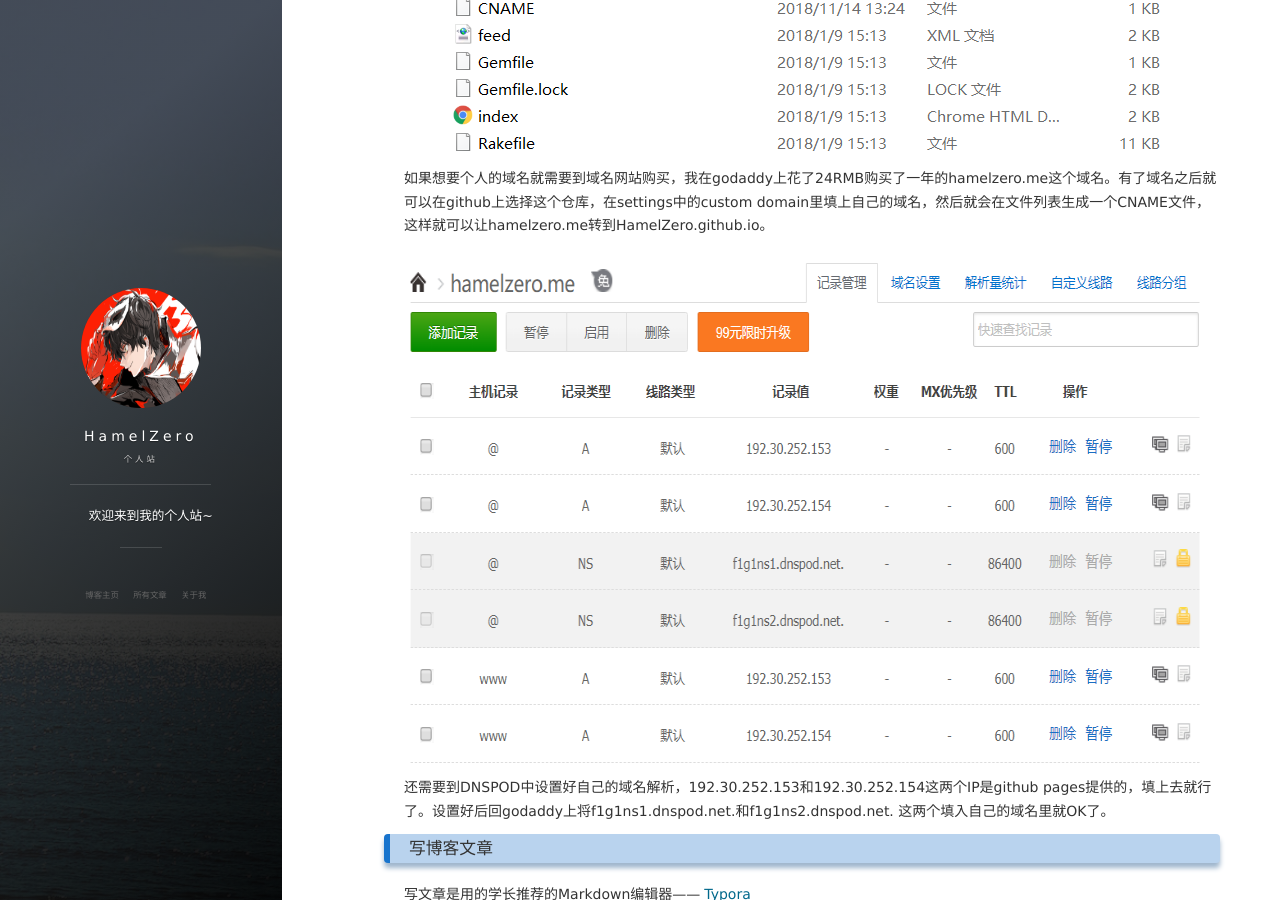
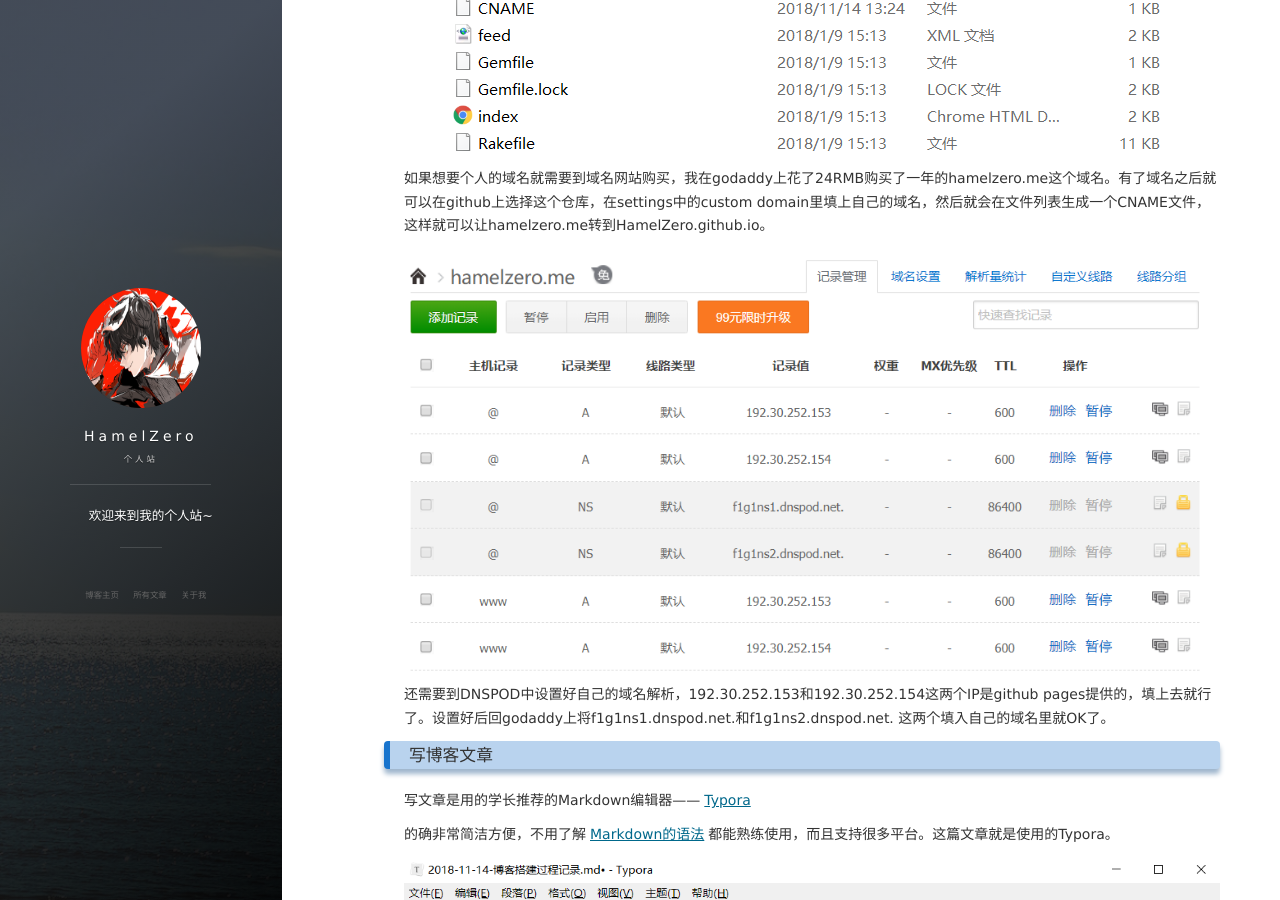
Before and after one commit to HamelZero/HamelZero.github.io, a Jekyll site: the page built from _posts/2018-11-14-博客搭建过程记录.md, in a window 1280 px wide and 900 px high, scrolled down 907 px. Built offline with Jekyll 4.4.1, drawn with Linux system fonts in a browser that asks for light colours; nearby versions of some CDN libraries; comment, search, counter and statistics services are not loaded.

Commit message:
Update 2018-11-14-博客搭建过程记录.md

```diff
--- a/_posts/2018-11-14-博客搭建过程记录.md
+++ b/_posts/2018-11-14-博客搭建过程记录.md
@@ -27,7 +27,7 @@ description: "Jekyll+Github托管建立博客"
 
 如果想要个人的域名就需要到域名网站购买，我在godaddy上花了24RMB购买了一年的hamelzero.me这个域名。有了域名之后就可以在github上选择这个仓库，在settings中的custom domain里填上自己的域名，然后就会在文件列表生成一个CNAME文件，这样就可以让hamelzero.me转到HamelZero.github.io。
 
-<img src="/images/posts/Blog/image2.png" height="518" width="995">
+<img src="/images/posts/Blog/image2.png" >
 
 还需要到DNSPOD中设置好自己的域名解析，192.30.252.153和192.30.252.154这两个IP是github pages提供的，填上去就行了。设置好后回godaddy上将f1g1ns1.dnspod.net.和f1g1ns2.dnspod.net. 这两个填入自己的域名里就OK了。
 
@@ -37,4 +37,4 @@ description: "Jekyll+Github托管建立博客"
 
 的确非常简洁方便，不用了解[Markdown的语法](https://coding.net/help/doc/project/markdown.html)都能熟练使用，而且支持很多平台。这篇文章就是使用的Typora。
 
-<img src="/images/posts/Blog/image3.png" height="500" width="700">
+<img src="/images/posts/Blog/image3.png" >
```
